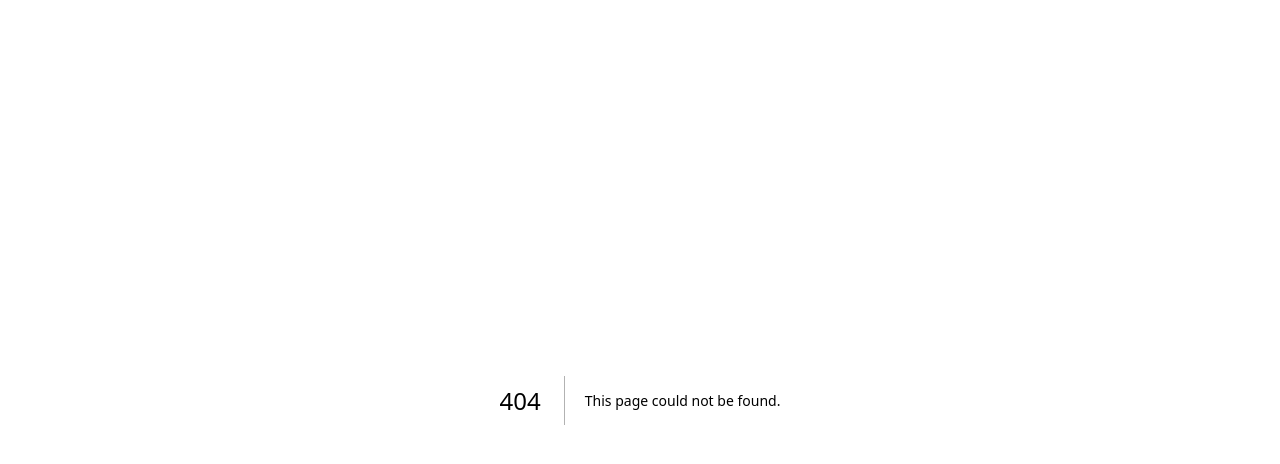
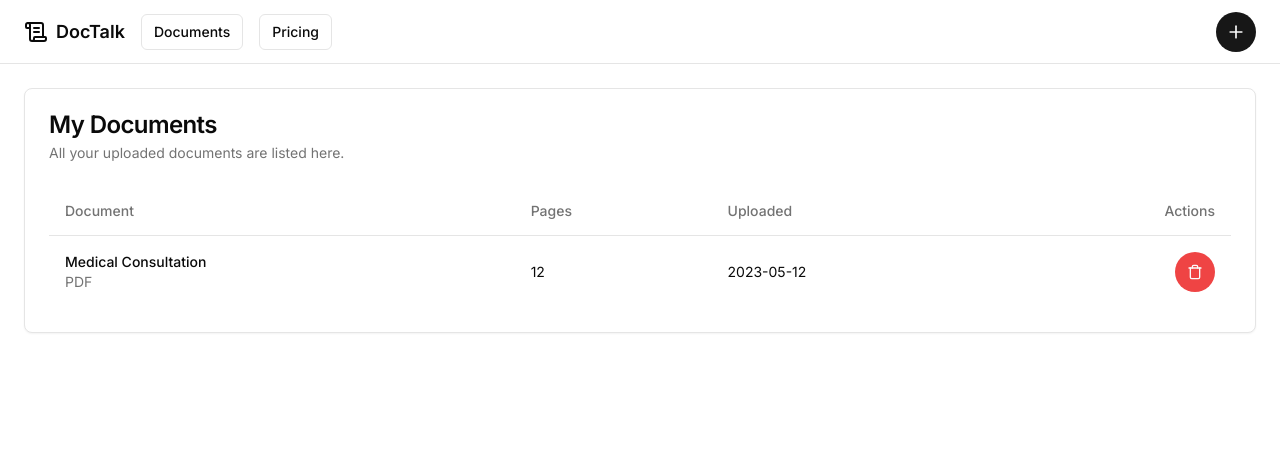
Before and after one commit to aay7ush/doctalk, a Next.js app: page /dashboard in a window 1280 px wide. Before the commit this address had no page. Shown: the top 464 px of the page. Built offline with nearby package versions, Linux system fonts and the light colour scheme.

Commit message:
feat: add dashboard page

```diff
--- /dev/null
+++ b/app/dashboard/layout.tsx
@@ -0,0 +1,48 @@
+import { Button } from "@/components/ui/button";
+import { UserButton } from "@clerk/nextjs";
+import { PlusIcon, ScrollText } from "lucide-react";
+import Link from "next/link";
+
+export default function DashboardLayout({
+  children,
+}: {
+  children: React.ReactNode;
+}) {
+  return (
+    <main className="flex flex-col min-h-screen">
+      <header className="bg-background border-b px-4 sm:px-6 flex items-center justify-between h-14 sm:h-16">
+        <div className="flex items-center gap-4">
+          <Link
+            href="/"
+            className="flex items-center gap-2 font-semibold text-lg"
+            prefetch={false}
+          >
+            <ScrollText className="size-6" />
+            <span>DocTalk</span>
+          </Link>
+          <Button variant="outline" size="sm" asChild>
+            <Link href="/dashboard">Documents</Link>
+          </Button>
+          <Button variant="outline" size="sm">
+            Pricing
+          </Button>
+        </div>
+        <div className="flex items-center gap-4">
+          <Button size="icon" className="rounded-full" asChild>
+            <Link href="/dashboard/upload">
+              <PlusIcon className="size-5" />
+            </Link>
+          </Button>
+          <UserButton
+            appearance={{
+              elements: {
+                avatarBox: "size-10 rounded-full ring-2 ring-white",
+              },
+            }}
+          />
+        </div>
+      </header>
+      {children}
+    </main>
+  );
+}
--- /dev/null
+++ b/app/dashboard/page.tsx
@@ -0,0 +1,72 @@
+import { Button } from "@/components/ui/button";
+import {
+  Card,
+  CardContent,
+  CardDescription,
+  CardHeader,
+  CardTitle,
+} from "@/components/ui/card";
+import {
+  Table,
+  TableHeader,
+  TableRow,
+  TableHead,
+  TableBody,
+  TableCell,
+} from "@/components/ui/table";
+import { TrashIcon } from "lucide-react";
+
+export default function DashboardPage() {
+  return (
+    <main className="flex-1 p-4 sm:p-6">
+      <div className="grid gap-6">
+        <Card>
+          <CardHeader>
+            <CardTitle>My Documents</CardTitle>
+            <CardDescription>
+              All your uploaded documents are listed here.
+            </CardDescription>
+          </CardHeader>
+          <CardContent>
+            <Table>
+              <TableHeader>
+                <TableRow>
+                  <TableHead>Document</TableHead>
+                  <TableHead className="hidden sm:table-cell">Pages</TableHead>
+                  <TableHead className="hidden sm:table-cell">
+                    Uploaded
+                  </TableHead>
+                  <TableHead className="text-right">Actions</TableHead>
+                </TableRow>
+              </TableHeader>
+              <TableBody>
+                <TableRow>
+                  <TableCell>
+                    <p className="font-medium">Medical Consultation</p>
+                    <p className="hidden text-sm text-muted-foreground sm:inline">
+                      PDF
+                    </p>
+                  </TableCell>
+                  <TableCell className="hidden sm:table-cell">12</TableCell>
+                  <TableCell className="hidden sm:table-cell">
+                    2023-05-12
+                  </TableCell>
+                  <TableCell className="text-right">
+                    <Button
+                      variant="destructive"
+                      size="icon"
+                      className="rounded-full"
+                    >
+                      <TrashIcon className="h-4 w-4" />
+                      <span className="sr-only">Delete</span>
+                    </Button>
+                  </TableCell>
+                </TableRow>
+              </TableBody>
+            </Table>
+          </CardContent>
+        </Card>
+      </div>
+    </main>
+  );
+}
--- /dev/null
+++ b/components/ui/card.tsx
@@ -0,0 +1,79 @@
+import * as React from "react"
+
+import { cn } from "@/lib/utils"
+
+const Card = React.forwardRef<
+  HTMLDivElement,
+  React.HTMLAttributes<HTMLDivElement>
+>(({ className, ...props }, ref) => (
+  <div
+    ref={ref}
+    className={cn(
+      "rounded-lg border bg-card text-card-foreground shadow-sm",
+      className
+    )}
+    {...props}
+  />
+))
+Card.displayName = "Card"
+
+const CardHeader = React.forwardRef<
+  HTMLDivElement,
+  React.HTMLAttributes<HTMLDivElement>
+>(({ className, ...props }, ref) => (
+  <div
+    ref={ref}
+    className={cn("flex flex-col space-y-1.5 p-6", className)}
+    {...props}
+  />
+))
+CardHeader.displayName = "CardHeader"
+
+const CardTitle = React.forwardRef<
+  HTMLParagraphElement,
+  React.HTMLAttributes<HTMLHeadingElement>
+>(({ className, ...props }, ref) => (
+  <h3
+    ref={ref}
+    className={cn(
+      "text-2xl font-semibold leading-none tracking-tight",
+      className
+    )}
+    {...props}
+  />
+))
+CardTitle.displayName = "CardTitle"
+
+const CardDescription = React.forwardRef<
+  HTMLParagraphElement,
+  React.HTMLAttributes<HTMLParagraphElement>
+>(({ className, ...props }, ref) => (
+  <p
+    ref={ref}
+    className={cn("text-sm text-muted-foreground", className)}
+    {...props}
+  />
+))
+CardDescription.displayName = "CardDescription"
+
+const CardContent = React.forwardRef<
+  HTMLDivElement,
+  React.HTMLAttributes<HTMLDivElement>
+>(({ className, ...props }, ref) => (
+  <div ref={ref} className={cn("p-6 pt-0", className)} {...props} />
+))
+CardContent.displayName = "CardContent"
+
+const CardFooter = React.forwardRef<
+  HTMLDivElement,
+  React.HTMLAttributes<HTMLDivElement>
+>(({ className, ...props }, ref) => (
+  <div
+    ref={ref}
+    className={cn("flex items-center p-6 pt-0", className)}
+    {...props}
+  />
+))
+CardFooter.displayName = "CardFooter"
+
+export { Card, CardHeader, CardFooter, CardTitle, CardDescription, CardContent }
--- /dev/null
+++ b/components/ui/table.tsx
@@ -0,0 +1,117 @@
+import * as React from "react"
+
+import { cn } from "@/lib/utils"
+
+const Table = React.forwardRef<
+  HTMLTableElement,
+  React.HTMLAttributes<HTMLTableElement>
+>(({ className, ...props }, ref) => (
+  <div className="relative w-full overflow-auto">
+    <table
+      ref={ref}
+      className={cn("w-full caption-bottom text-sm", className)}
+      {...props}
+    />
+  </div>
+))
+Table.displayName = "Table"
+
+const TableHeader = React.forwardRef<
+  HTMLTableSectionElement,
+  React.HTMLAttributes<HTMLTableSectionElement>
+>(({ className, ...props }, ref) => (
+  <thead ref={ref} className={cn("[&_tr]:border-b", className)} {...props} />
+))
+TableHeader.displayName = "TableHeader"
+
+const TableBody = React.forwardRef<
+  HTMLTableSectionElement,
+  React.HTMLAttributes<HTMLTableSectionElement>
+>(({ className, ...props }, ref) => (
+  <tbody
+    ref={ref}
+    className={cn("[&_tr:last-child]:border-0", className)}
+    {...props}
+  />
+))
+TableBody.displayName = "TableBody"
+
+const TableFooter = React.forwardRef<
+  HTMLTableSectionElement,
+  React.HTMLAttributes<HTMLTableSectionElement>
+>(({ className, ...props }, ref) => (
+  <tfoot
+    ref={ref}
+    className={cn(
+      "border-t bg-muted/50 font-medium [&>tr]:last:border-b-0",
+      className
+    )}
+    {...props}
+  />
+))
+TableFooter.displayName = "TableFooter"
+
+const TableRow = React.forwardRef<
+  HTMLTableRowElement,
+  React.HTMLAttributes<HTMLTableRowElement>
+>(({ className, ...props }, ref) => (
+  <tr
+    ref={ref}
+    className={cn(
+      "border-b transition-colors hover:bg-muted/50 data-[state=selected]:bg-muted",
+      className
+    )}
+    {...props}
+  />
+))
+TableRow.displayName = "TableRow"
+
+const TableHead = React.forwardRef<
+  HTMLTableCellElement,
+  React.ThHTMLAttributes<HTMLTableCellElement>
+>(({ className, ...props }, ref) => (
+  <th
+    ref={ref}
+    className={cn(
+      "h-12 px-4 text-left align-middle font-medium text-muted-foreground [&:has([role=checkbox])]:pr-0",
+      className
+    )}
+    {...props}
+  />
+))
+TableHead.displayName = "TableHead"
+
+const TableCell = React.forwardRef<
+  HTMLTableCellElement,
+  React.TdHTMLAttributes<HTMLTableCellElement>
+>(({ className, ...props }, ref) => (
+  <td
+    ref={ref}
+    className={cn("p-4 align-middle [&:has([role=checkbox])]:pr-0", className)}
+    {...props}
+  />
+))
+TableCell.displayName = "TableCell"
+
+const TableCaption = React.forwardRef<
+  HTMLTableCaptionElement,
+  React.HTMLAttributes<HTMLTableCaptionElement>
+>(({ className, ...props }, ref) => (
+  <caption
+    ref={ref}
+    className={cn("mt-4 text-sm text-muted-foreground", className)}
+    {...props}
+  />
+))
+TableCaption.displayName = "TableCaption"
+
+export {
+  Table,
+  TableHeader,
+  TableBody,
+  TableFooter,
+  TableHead,
+  TableRow,
+  TableCell,
+  TableCaption,
+}
```
